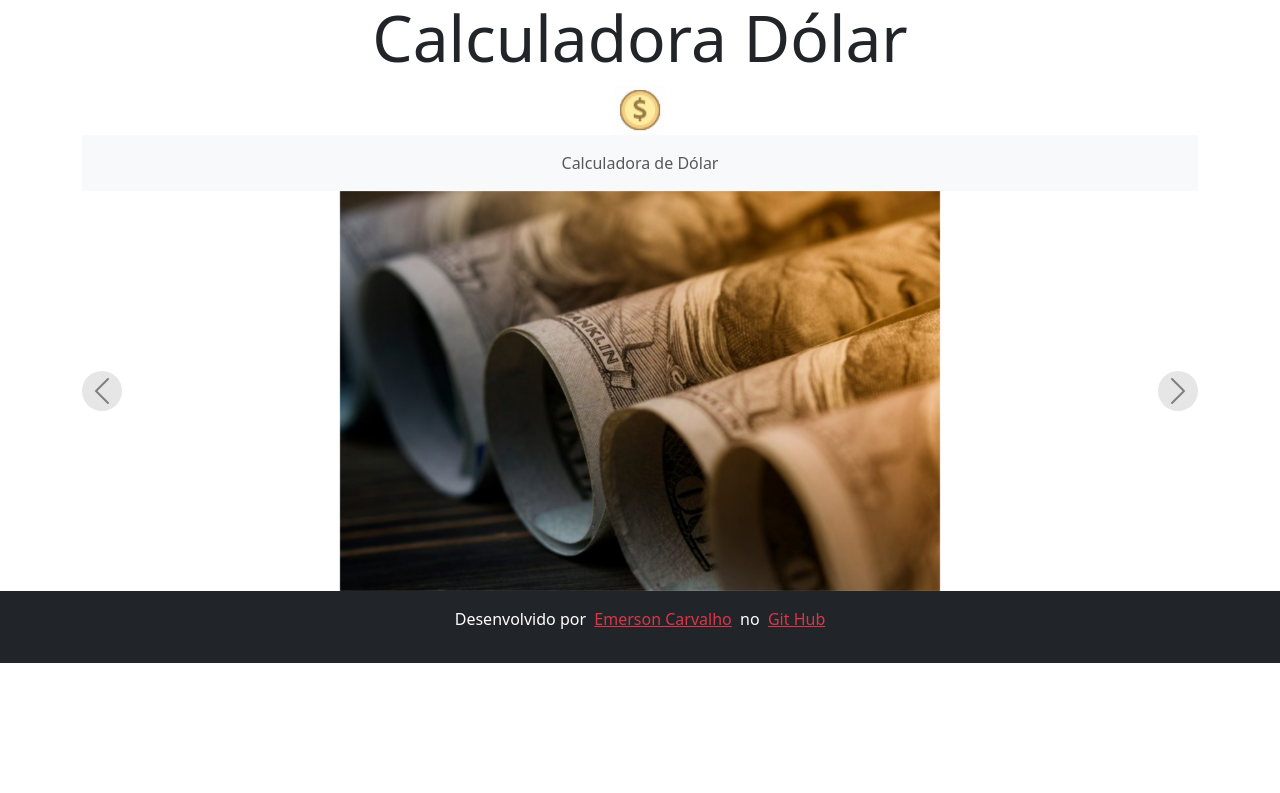
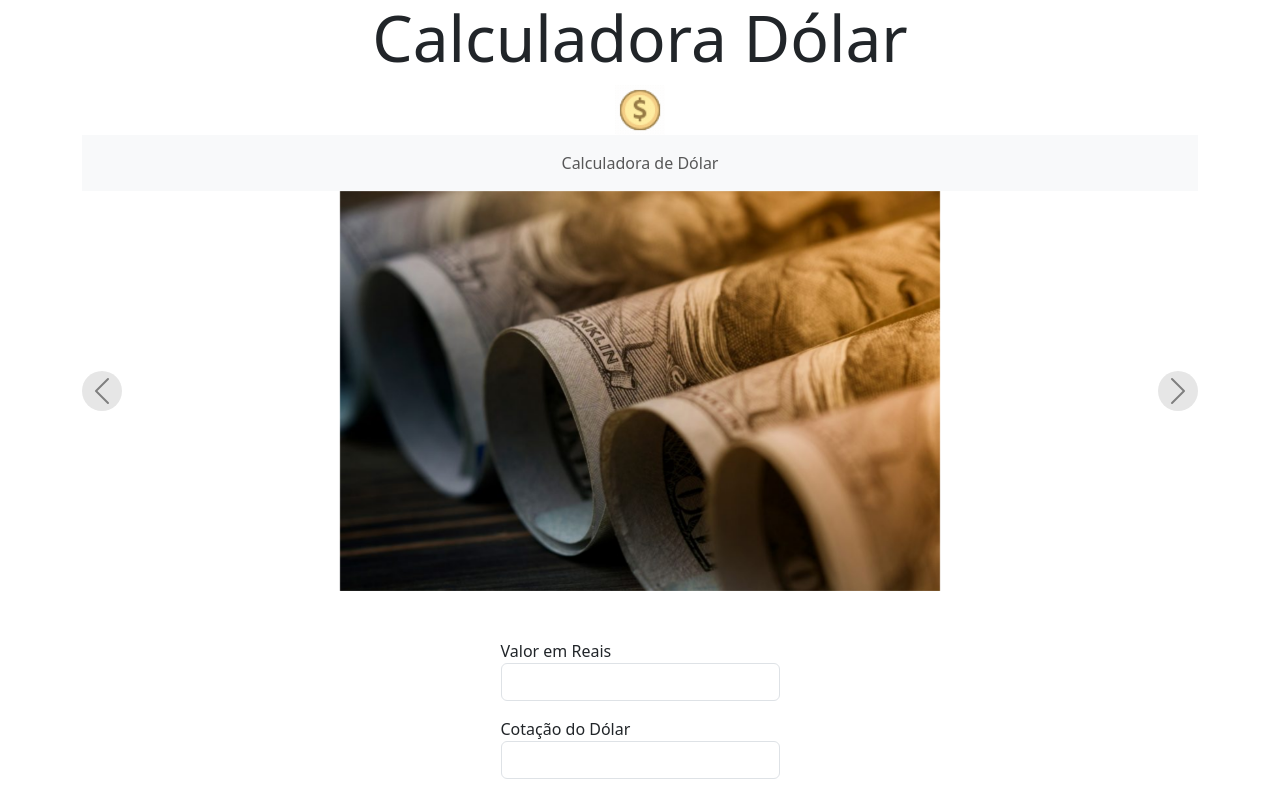
Before and after one commit to Emerdcp/UC3_CodificarFrontEndAplicacoesWeb, a React (Vite) app in the folder 2025.08.05_react_dollar/: page / in a window 1280 px wide. Shown: the top 793 px of the page. Built offline with nearby package versions, Linux system fonts and the light colour scheme.

Commit message:
feat: colocando o calculo no app.jsx
feat: colocando o calculo no app.jsx

```diff
--- a/2025.08.05_react_dollar/src/App.jsx
+++ b/2025.08.05_react_dollar/src/App.jsx
@@ -5,6 +5,7 @@ import Titulo from './Titulo';
 import Rodape from './Rodape';
 import Menu from './Menu';
 import Banner from './Banner';
+import CalcDollar from './CalcDollar';
 
 function App() {
 
@@ -14,6 +15,7 @@ function App() {
         <Titulo />
         <Menu />
         <Banner />
+        <CalcDollar />
       </div>
       <Rodape />
     </>
--- a/2025.08.05_react_dollar/src/CalcDollar.jsx
+++ b/2025.08.05_react_dollar/src/CalcDollar.jsx
@@ -1,17 +1,54 @@
+import React, { useState } from 'react'
 import './CalcDollar.css'
 
-function CalcDollar(){
-    return(
+function CalcDollar() {
+
+    /* ============= CONVERSOR PARA APRESENTAR VALOR DE R$ PADRONIZADO ================== */
+    const [reais, setReais] = useState('')/** Estado para armazenar o valor em reais formatado */
+
+    function formatarMoeda(valor) { /** Função que formata o valor digitado no padrão R$ ###.###,## */
+        const valorNumerico = valor.replace(/\D/g, '') /** Remove tudo que não for número */
+
+        const valorFormatado = (Number(valorNumerico) / 100).toLocaleString('pt-BR', {/** Converte para número com duas casas decimais */
+            style: 'currency',
+            currency: 'BRL',
+        })
+
+        return valorFormatado
+    }
+
+    function handleChangeReais(e) {/** Lida com a digitação no campo de reais */
+        const valorDigitado = e.target.value
+        const valorFormatado = formatarMoeda(valorDigitado)
+        setReais(valorFormatado)
+    }
+
+    /* ============= CONVERSOR PARA APRESENTAR VALOR DE R$ PADRONIZADO ================== */
+
+    /* ============= FORMULARIO PARA APRESENTAÇÃO JSX ================== */
+    return (
     <>
       <form className='w-25 m-auto pt-5 pb-5'>
         <div className='form-group mb-3'>
           <label htmlFor='reais'>Valor em Reais</label>
-                    <input type="text" className='form-control' id='reais' />
+          <input
+            type='text'
+            className='form-control'
+            id='reais'
+            value={reais} /** Valor controlado pelo estado */
+            onChange={handleChangeReais} /** Evento para aplicar formatação ao digitar */
+          />
         </div>
+
         <div className='form-group mb-3'>
-                    <label htmlFor="cotacao">Cotação do Dólar</label>
-                    <input type="text" className='form-control' id='cotacao' />
+          <label htmlFor='cotacao'>Cotação do Dólar</label>
+          <input
+            type='text'
+            className='form-control'
+            id='cotacao'
+          />
         </div>
+
         <button type='button' className='btn btn-primary w-100'>Calcular</button>
       </form>
     </>
```
Lines whose indentation alone changed are shown as unchanged.
